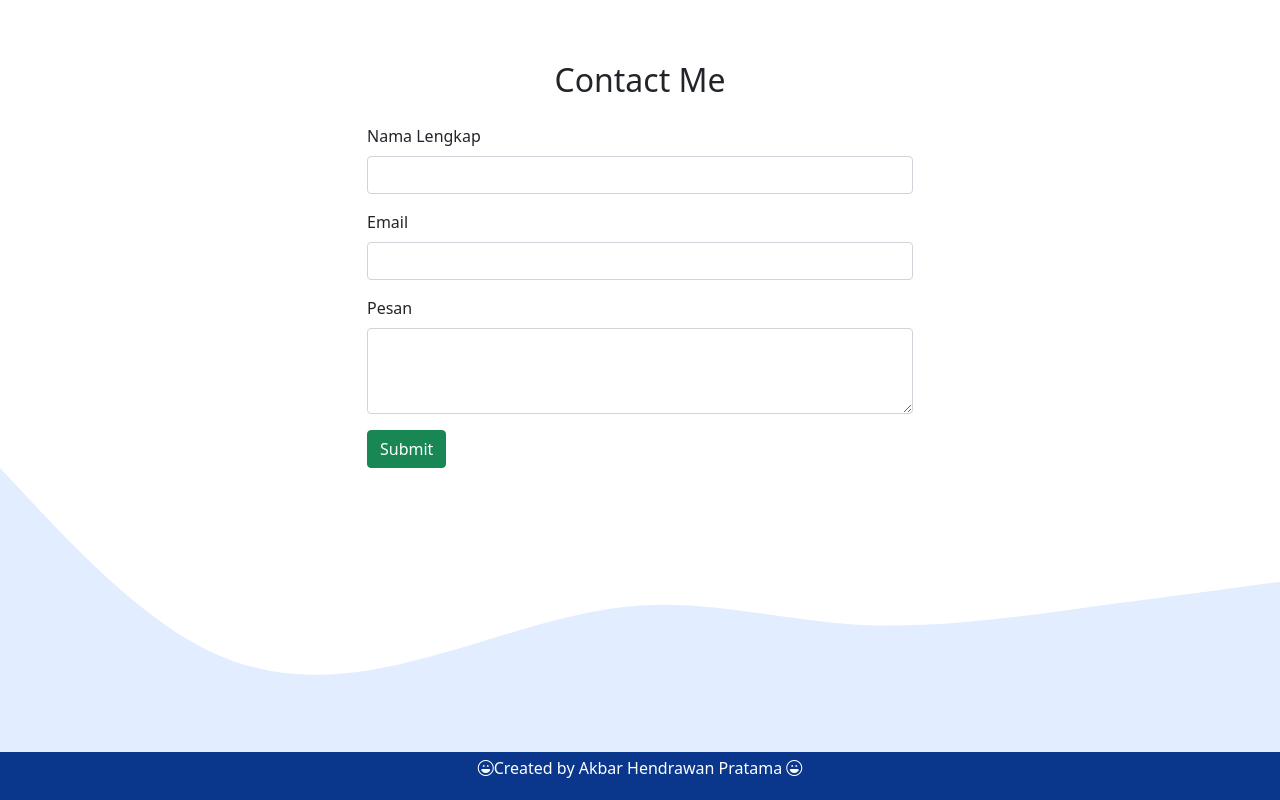
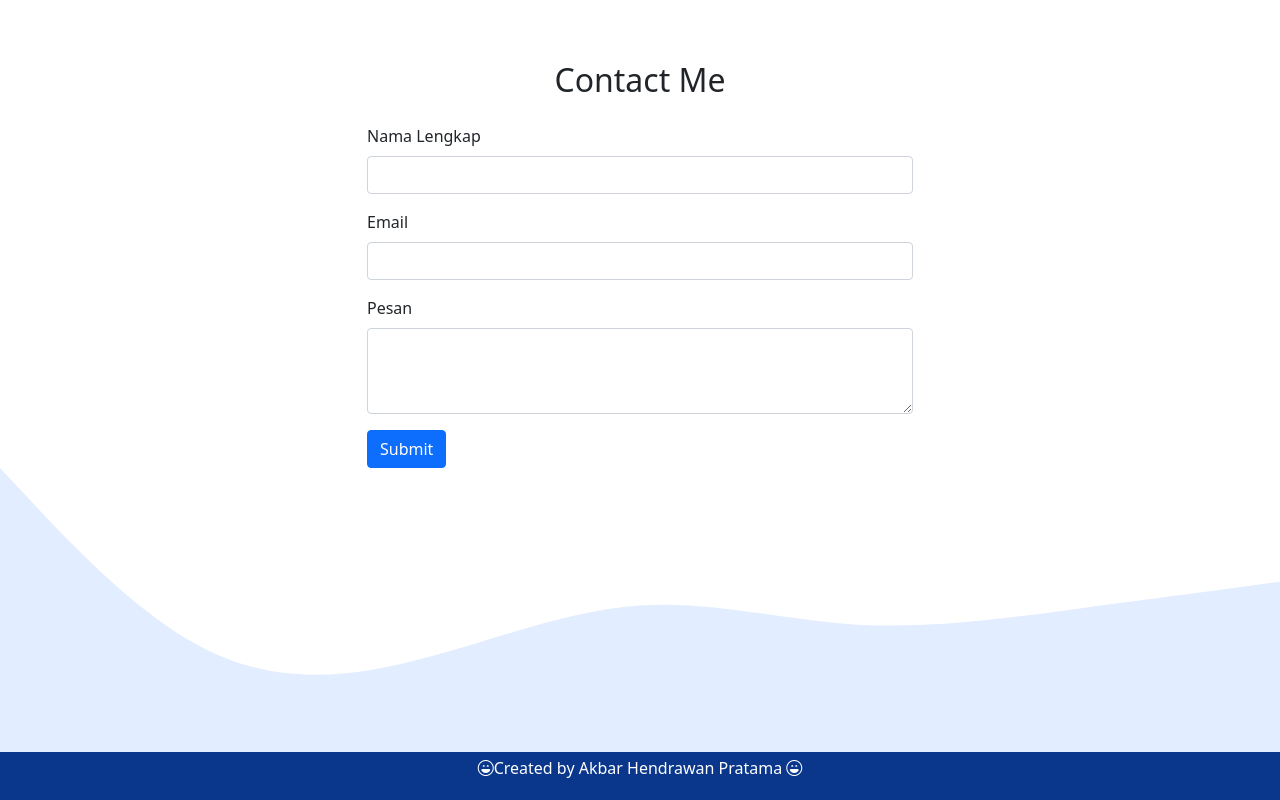
Before and after one commit to Akbarhendrawan/Akbarhendrawan, a plain HTML site: page index.html in a window 1280 px wide. Shown: the part 2802-3602 px from the top of the page. Drawn offline with nearby package versions, Linux system fonts and the light colour scheme.

Commit message:
first commit

```diff
--- a/index.html
+++ b/index.html
@@ -169,7 +169,7 @@
                 <label for="Pesan" class="form-label">Pesan</label>
                 <textarea class="form-control" id="Pesan" rows="3"></textarea>
               </div>
-              <button type="submit" class="btn btn-success">Submit</button>
+              <button type="submit" class="btn btn-primary">Submit</button>
             </form>
           </div>
         </div>
```
